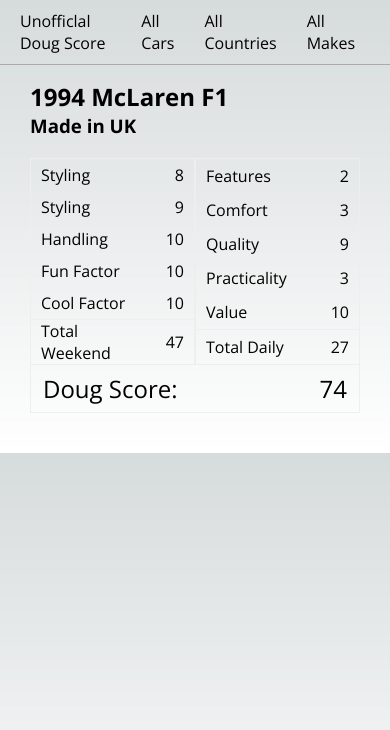
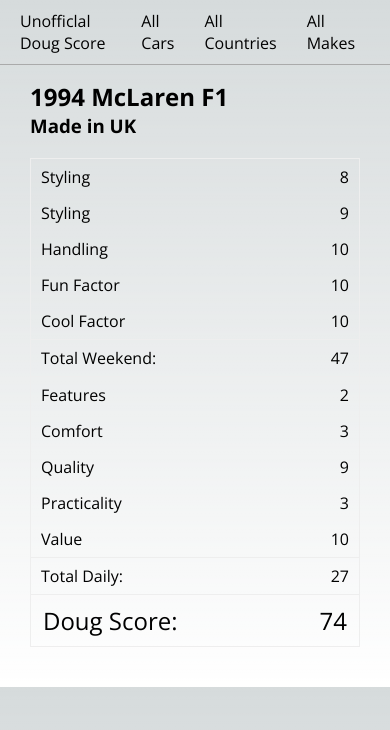
Before and after one commit to nbwoodward/dougscore, a Next.js app: page /1994/mclaren/f1 in a window 390 px wide. Shown: the top 730 px of the page. Built offline with nearby package versions, Linux system fonts and the light colour scheme.

Commit message:
padding and mobile car view

```diff
--- a/components/car.tsx
+++ b/components/car.tsx
@@ -15,7 +15,8 @@
         <table id="weekend">
           <tr id="styling">
             <td className="label">Styling</td>
-            <td className="value">{car.s}</td> </tr>
+            <td className="value">{car.s}</td>{" "}
+          </tr>
           <tr id="acceleration">
             <td className="label">Styling</td>
             <td className="value">{car.a}</td>
@@ -33,7 +34,7 @@
             <td className="value">{car.cf}</td>
           </tr>
           <tr id="totalWeekend">
-            <td className="label">Total Weekend</td>
+            <td className="label">Total Weekend:</td>
             <td className="value">{car.tw}</td>
           </tr>
         </table>
@@ -59,15 +60,15 @@
             <td className="value">{car.v}</td>
           </tr>
           <tr id="totalDaily">
-            <td className="label">Total Daily</td>
+            <td className="label">Total Daily:</td>
             <td className="value">{car.td}</td>
           </tr>
         </table>
       </div>
       <table id="dougScore">
         <tr>
-        <td className="label">Doug Score:</td>
-        <td className="value">{car.ds}</td>
+          <td className="label">Doug Score:</td>
+          <td className="value">{car.ds}</td>
         </tr>
       </table>
     </div>
--- a/styles/globals.css
+++ b/styles/globals.css
@@ -142,12 +142,14 @@
 #carData table tr{
   padding:10px;
 }
+
 td.value {
   text-align:right;
-  padding:5px 10px;
+  padding:7px 10px;
 }
+
 td.label {
-  padding:0 10px;
+  padding:7px 10px;
 }
 #totalDaily, #totalWeekend {
   margin-top:1px;
@@ -160,6 +162,11 @@
   font-size: 150%;
 }
 
+@media screen and (max-width: 670px) {
+  #carData {
+    flex-direction: column;
+  }
+}
 
 @media (prefers-color-scheme: dark) {
   html {
```
